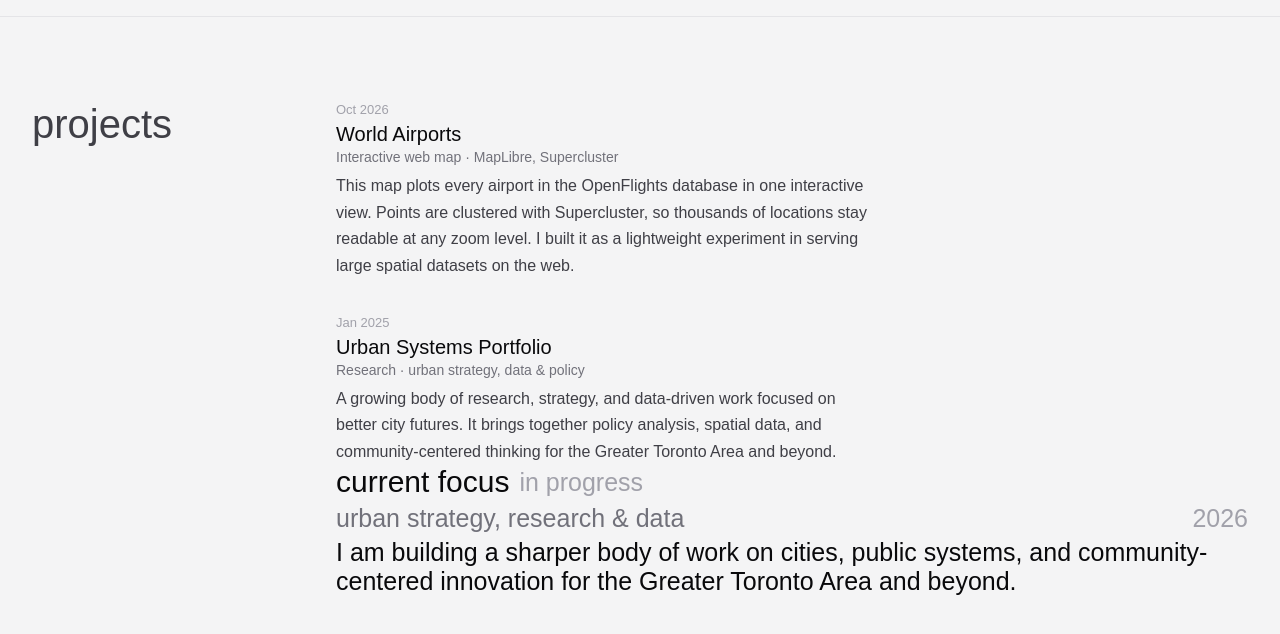
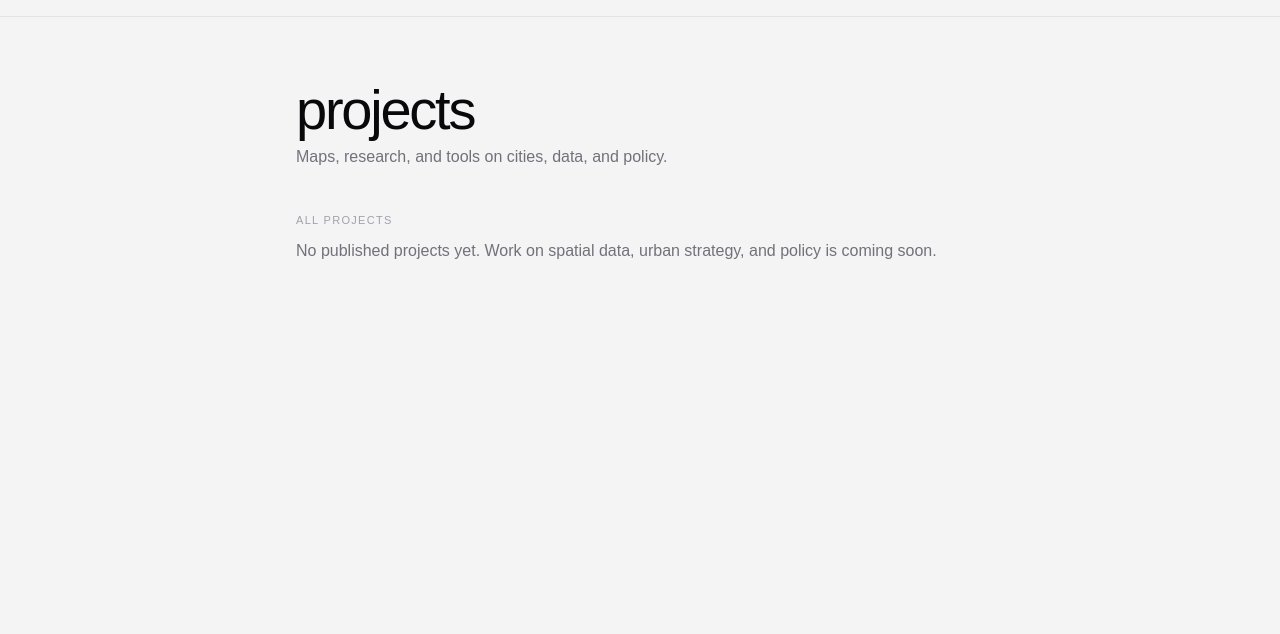
Before and after one commit to ThuanThTr/PersonalWebsite, a plain HTML site: page projects/index.html in a window 1280 px wide. Shown: the part 66-700 px from the top of the page. Drawn offline with Linux system fonts and the light colour scheme; a web font is replaced by a local one.

Commit message:
Replace projects with a coming-soon placeholder
Co-Authored-By: Claude Opus 5.5 <noreply@anthropic.com>

```diff
--- a/assets/js/scripts.js
+++ b/assets/js/scripts.js
@@ -35,22 +35,7 @@ document.addEventListener('DOMContentLoaded', () => {
 //   summary  — one line for the home page teaser card
 //   teaser   — 2–3 sentences shown in the lists
 const projects = [
-  {
-    title: 'World Airports',
-    subtitle: 'Interactive web map · MapLibre, Supercluster',
-    summary: 'An interactive map of every airport in the OpenFlights database, built with MapLibre and Supercluster.',
-    teaser: 'This map plots every airport in the OpenFlights database in one interactive view. Points are clustered with Supercluster, so thousands of locations stay readable at any zoom level. I built it as a lightweight experiment in serving large spatial datasets on the web.',
-    date: '2026-10-16',
-    href: 'projects/airports/'
-  },
-  {
-    title: 'Urban Systems Portfolio',
-    subtitle: 'Research · urban strategy, data & policy',
-    summary: 'Research, strategy, and data-driven work focused on better city futures.',
-    teaser: 'A growing body of research, strategy, and data-driven work focused on better city futures. It brings together policy analysis, spatial data, and community-centered thinking for the Greater Toronto Area and beyond.',
-    date: '2025-01-01',
-    href: 'projects/'
-  }
+  // e.g. { title: 'Project name', subtitle: 'Type · tools', teaser: 'Two or three sentences.', summary: 'One line for the home teaser.', date: '2026-01-01', href: 'projects/project-slug/' }
 ];
 
 const blogPosts = [
@@ -73,6 +58,8 @@ document.addEventListener('DOMContentLoaded', () => {
   const latestProject = getLatest(projects);
   if (projectCard && latestProject) {
     projectCard.href = resolveHref(latestProject.href);
+    projectCard.removeAttribute('data-panel');
+    projectCard.querySelector('.teaser-label').textContent = 'latest project';
     projectCard.querySelector('.teaser-title').textContent = latestProject.title;
     projectCard.querySelector('.teaser-text').textContent = latestProject.summary;
   }
@@ -105,7 +92,7 @@ const renderEntry = (item) => `
 
 document.addEventListener('DOMContentLoaded', () => {
   const projectList = document.getElementById('project-list');
-  if (projectList) {
+  if (projectList && projects.length) {
     projectList.innerHTML = sortNewestFirst(projects).map(renderEntry).join('');
   }
 
--- a/projects/index.html
+++ b/projects/index.html
@@ -45,31 +45,26 @@
     </div>
   </header>
 
-  <main>
+  <main class="page">
 
-    <!-- PROJECTS SECTION -->
+    <header class="page-header">
+      <h1>projects</h1>
+      <p>Maps, research, and tools on cities, data, and policy.</p>
+    </header>
 
-    <section class="about-section" aria-label="projects section">
-      <div class="about">
-        <h2>projects</h2>
-        <div class="about-list about-projects">
+    <!-- PROJECTS: rendered from projects in assets/js/scripts.js -->
 
-          <ol class="entry-feed" id="project-list"></ol>
-
-          <div class="about-item">
-            <h3>current focus <span class="about-item-note">in progress</span></h3>
-            <p class="languages-tag">urban strategy, research &amp; data <span class="project-date">2026</span></p>
-            <p>I am building a sharper body of work on cities, public systems, and community-centered innovation for the Greater Toronto Area and beyond.</p>
-          </div>
-
-        </div>
-      </div>
+    <section class="page-section" aria-labelledby="projects-heading">
+      <h2 class="section-label" id="projects-heading">All projects</h2>
+      <ol class="entry-feed" id="project-list">
+        <li class="feed-empty">No published projects yet. Work on spatial data, urban strategy, and policy is coming soon.</li>
+      </ol>
     </section>
 
   </main>
 
 
-  <script src="../assets/js/scripts.js?v=1.6.4"></script>
+  <script src="../assets/js/scripts.js?v=1.6.5"></script>
 
   <!-- 100% privacy-first analytics -->
   <script async src="https://scripts.simpleanalyticscdn.com/latest.js"></script>
--- a/sitemap.xml
+++ b/sitemap.xml
@@ -2,6 +2,5 @@
 <urlset xmlns="http://www.sitemaps.org/schemas/sitemap/0.9">
   <url><loc>https://www.thuantruong.com/</loc></url>
   <url><loc>https://www.thuantruong.com/projects/</loc></url>
-  <url><loc>https://www.thuantruong.com/projects/airports/</loc></url>
   <url><loc>https://www.thuantruong.com/writings/</loc></url>
 </urlset>
```
Also changed, not shown: index.html (+8 -6 lines), writings/index.html (+1 -1 lines).
